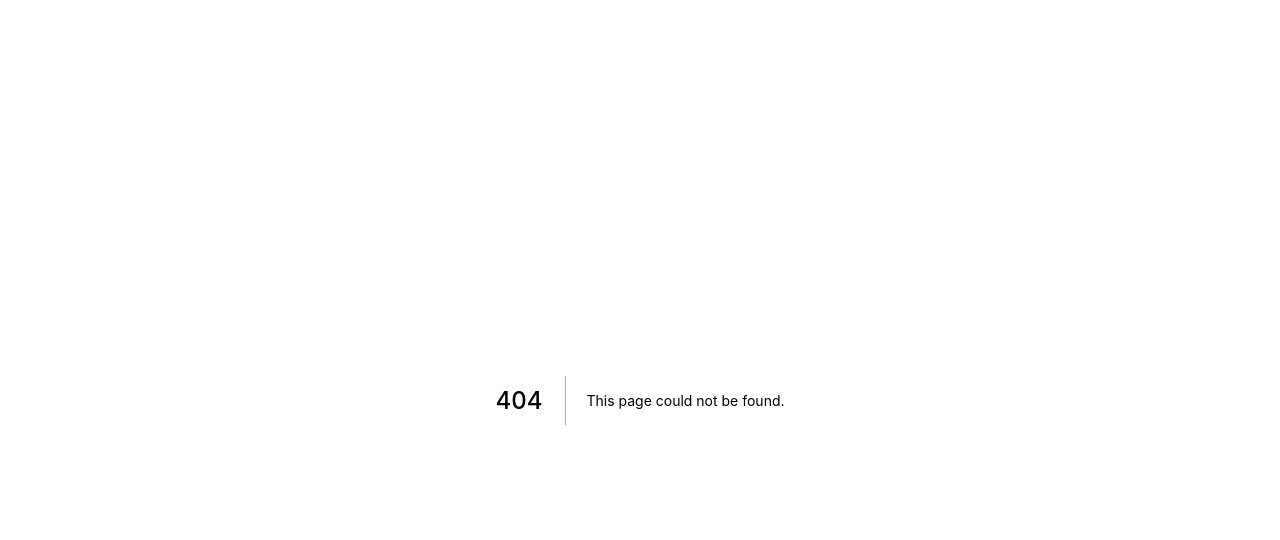
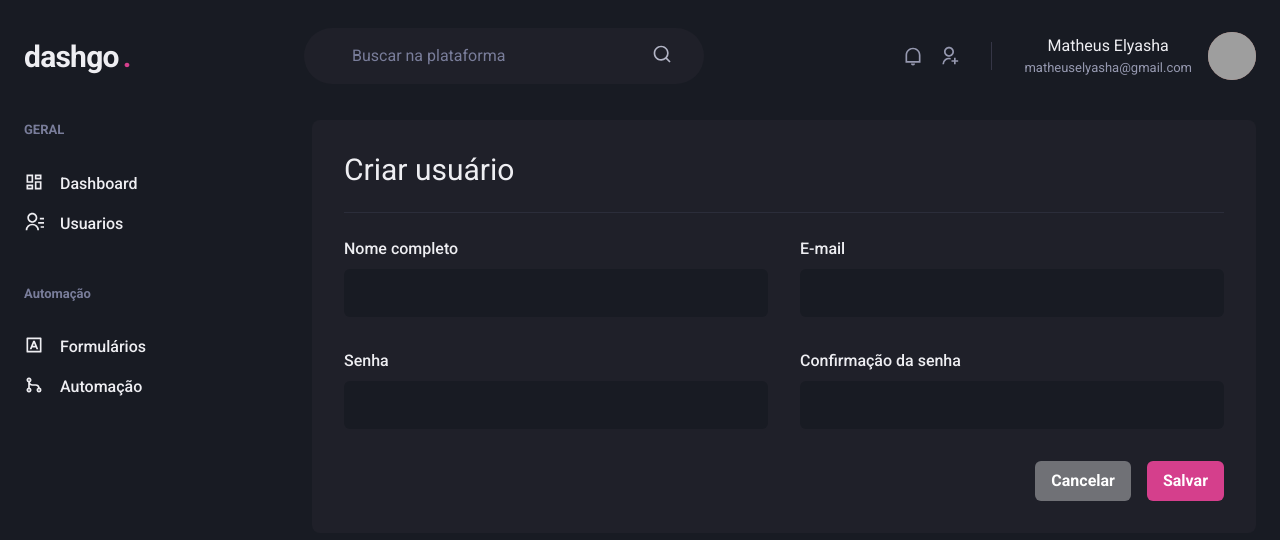
Before and after one commit to elyasha/dashgo, a Next.js app: page /users/create in a window 1280 px wide. Before the commit this address had no page. Shown: the top 540 px of the page. Built offline with nearby package versions, Linux system fonts and the light colour scheme; grey boxes are pictures that could not be loaded.

Commit message:
Form de usuário

```diff
--- /dev/null
+++ b/src/pages/users/create.tsx
@@ -0,0 +1,55 @@
+import {
+  Box,
+  Button,
+  Divider,
+  Flex,
+  Heading,
+  HStack,
+  SimpleGrid,
+  VStack,
+} from "@chakra-ui/react";
+import { Input } from "../../components/Form/Input";
+import { Header } from "../../components/Header";
+import { Sidebar } from "../../components/Sidebar";
+
+export default function UserCreate() {
+  return (
+    <Box>
+      <Header />
+
+      <Flex w="100%" my="6" maxWidth={1480} mx="auto" px="6">
+        <Sidebar />
+        <Box flex="1" borderRadius={8} bg="gray.800" p="8">
+          <Heading size="lg" fontWeight="normal">
+            Criar usuário
+          </Heading>
+
+          <Divider my="6" borderColor="gray.700" />
+
+          <VStack spacing="8">
+            <SimpleGrid minChildWidth="240px" spacing="8" w="100%">
+              <Input name="name" label="Nome completo" />
+              <Input name="email" type="email" label="E-mail" />
+            </SimpleGrid>
+
+            <SimpleGrid minChildWidth="240px" spacing="8" w="100%">
+              <Input name="password" type="password" label="Senha" />
+              <Input
+                name="password_confirmation"
+                type="password"
+                label="Confirmação da senha"
+              />
+            </SimpleGrid>
+          </VStack>
+
+          <Flex mt="8" justify="flex-end">
+            <HStack spacing="4">
+              <Button colorScheme="whiteAlpha">Cancelar</Button>
+              <Button colorScheme="pink">Salvar</Button>
+            </HStack>
+          </Flex>
+        </Box>
+      </Flex>
+    </Box>
+  );
+}
```
